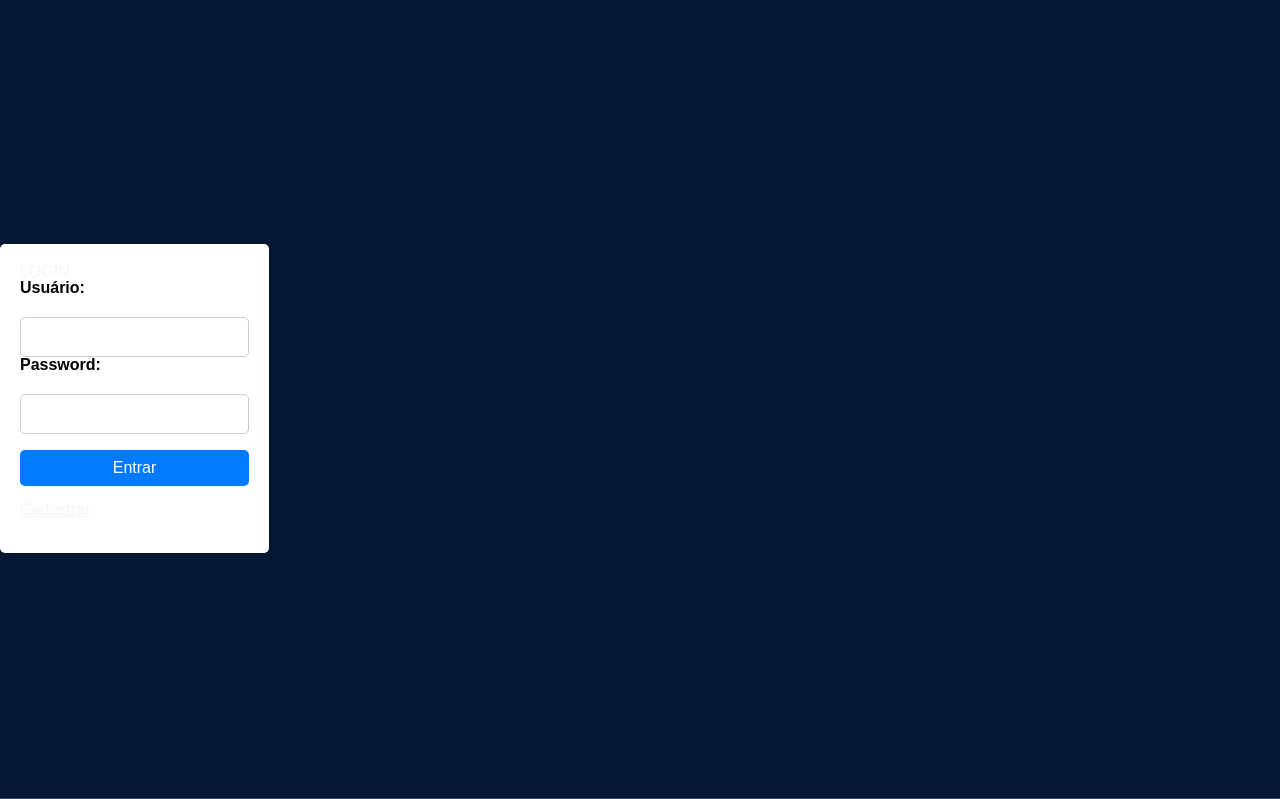
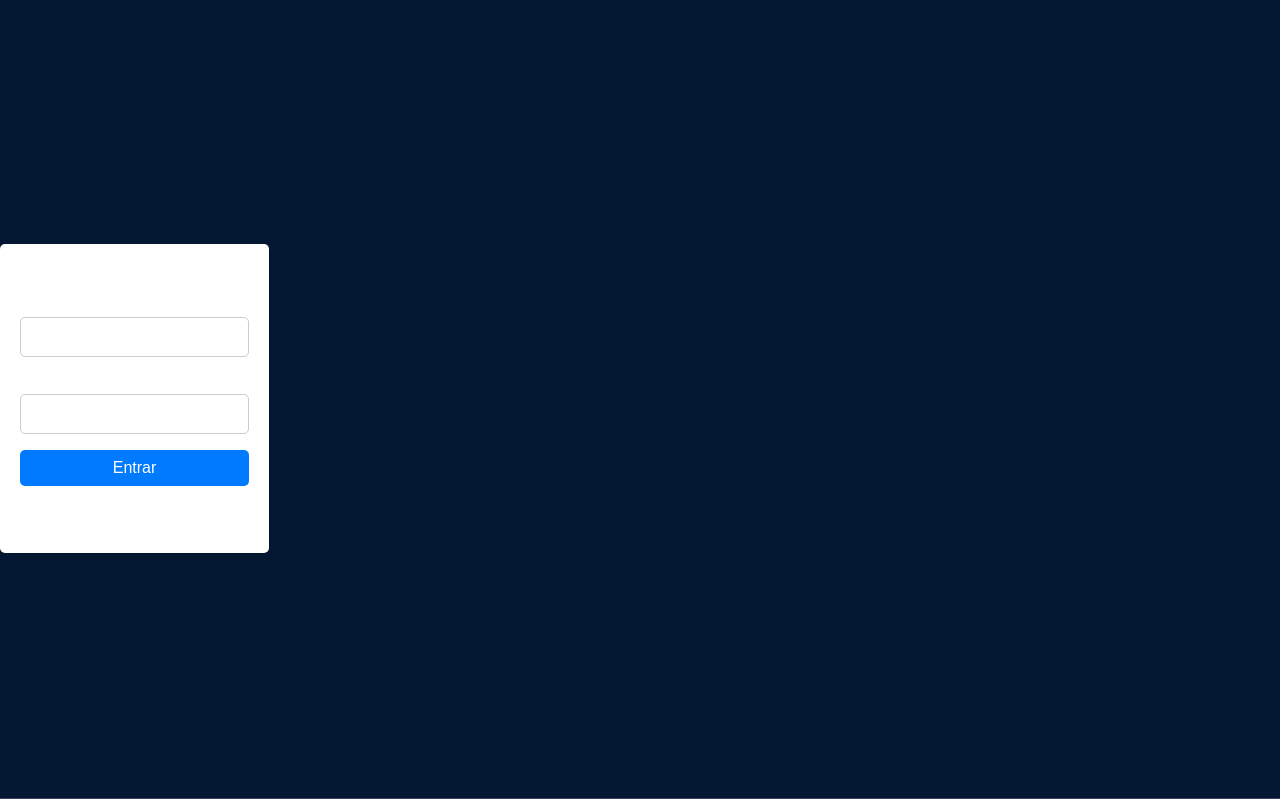
Before and after one commit to felipesergiob/Filma, a Django app: page /login/?next=/filme/1/add_comentario/ in a window 1280 px wide. Shown: the part 231-1030 px from the top of the page. Run offline with Django 4.2, Linux system fonts and the light colour scheme.

Commit message:
Revert "correcao css login"
This reverts commit e0ce7adda2059c38643b91233edf06b1f6c550b8.

```diff
--- a/setup/static/styles/style.css
+++ b/setup/static/styles/style.css
@@ -85,7 +85,7 @@ time,
 mark,
 audio,
 video {
-    color: whitesmoke;
+    color: white;
     margin: 0;
     padding: 0;
     border: 0;
@@ -592,7 +592,6 @@ table {
   }
 
   label {
-    color: #000000;
     display: block;
     font-weight: bold;
     margin-bottom: 5px;
```
